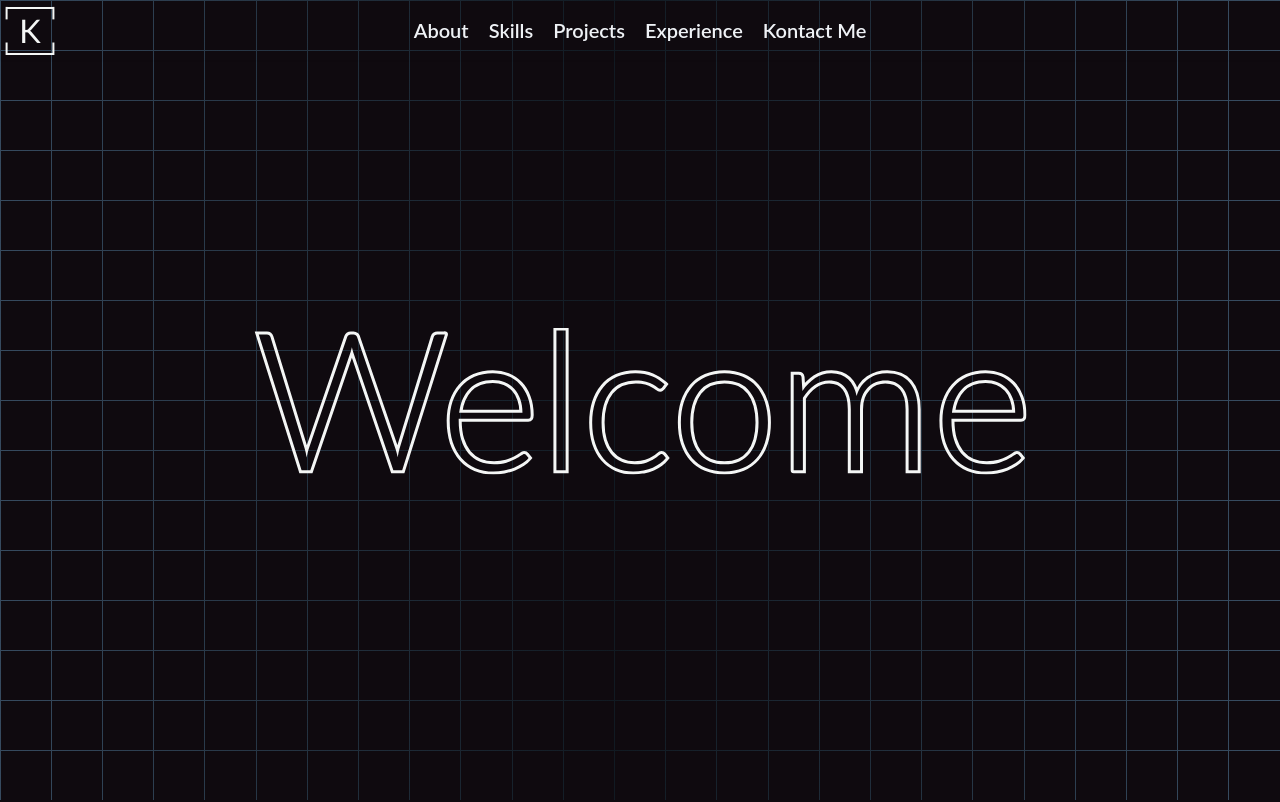
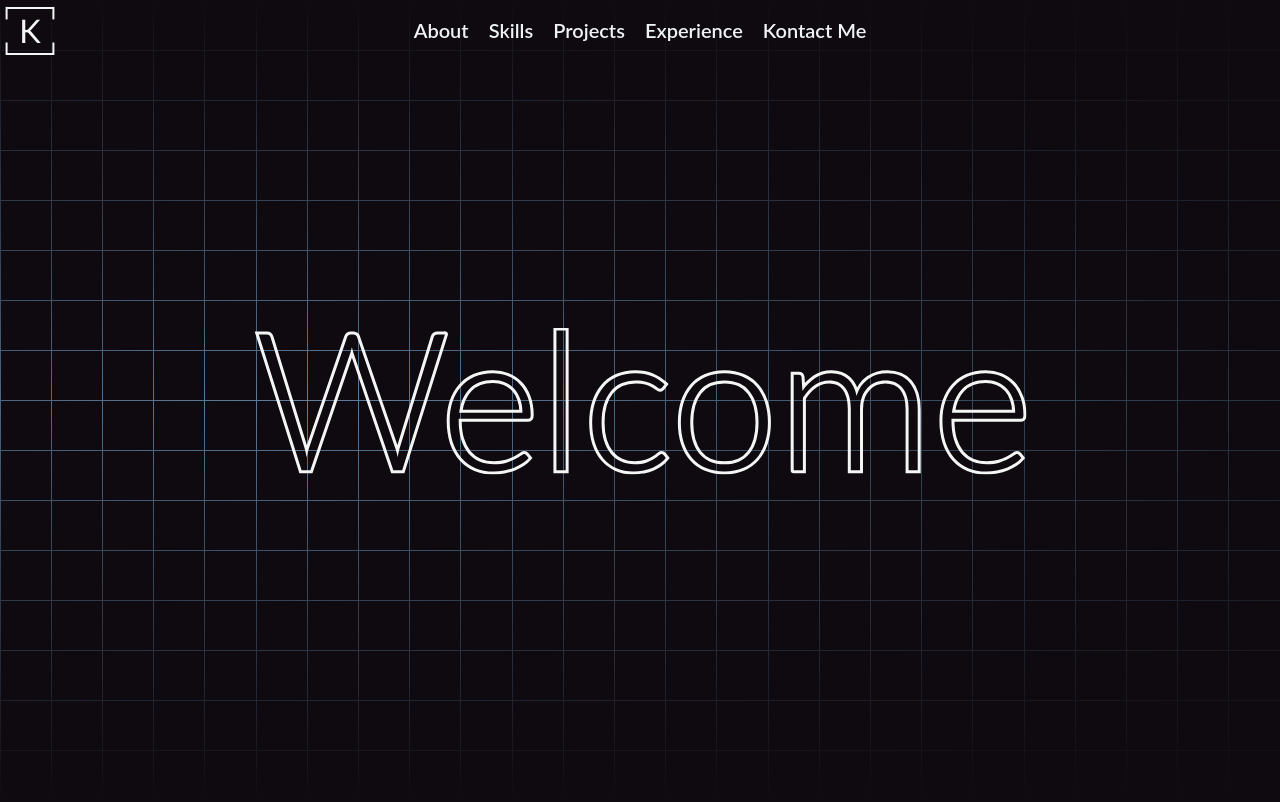
Before and after one commit to TheDeafOne/NPT, a Next.js app: page / in a window 1280 px wide. Shown: the top 802 px of the page. Built offline with nearby package versions, Linux system fonts and the light colour scheme; what next would draw is missing.

Commit message:
added fade to top and bottom of welcome section

```diff
--- a/src/components/WelcomeSection/GridBackground.tsx
+++ b/src/components/WelcomeSection/GridBackground.tsx
@@ -39,8 +39,8 @@ const GridBackground = () => {
     };
 
     return (
-        <div className="absolute w-screen h-screen">
-            <div className='h-screen grid' style={gridStyles} ref={backgroundRef}>
+        <div className="absolute h-screen  w-screen">
+            <div className='grid h-screen' style={gridStyles} ref={backgroundRef}>
                 {Array.from(Array(columns * rows)).map((e, id) => {
                     return (
                         <div onClick={onTileClick} key={id} id={String(id)} className="tile relative before:bg-background-950 before:content-[''] before:absolute before:inset-[0.5px]" />
--- a/src/components/WelcomeSection/WelcomeSection.tsx
+++ b/src/components/WelcomeSection/WelcomeSection.tsx
@@ -40,8 +40,8 @@ const WelcomeSection = () => {
     return (
         <Section id="welcome-section">
             <GridBackground />
-            <div id="background-mask" className="absolute h-screen w-screen pointer-events-none" />
-            <div className="h-screen flex items-center justify-center flex-col bg-200 animate-gradient-movement bg-gradient-to-r from-secondary-900 via-accent-500 to-secondary-900" ref={sectionRef}>
+            <div id="background-mask" className="absolute h-screen w-screen pointer-events-none bg-gradient-to-b from-background-950 via-transparent to-background-950" />
+            <div className="h-screen flex items-center justify-center animate-gradient-movement flex-col bg-200 bg-gradient-to-r from-secondary-900 via-accent-500 to-secondary-900" ref={sectionRef}>
                 <div className='font-lato text-text flex justify-center w-full h-full items-center'>
                     <svg className="transform scale-150 pointer-events-none" width="515" height="99" viewBox="0 0 515 99" fill="none" xmlns="http://www.w3.org/2000/svg">
                         <mask id="path-1-outside-1_5_9" maskUnits="userSpaceOnUse" x="0.00800323" y="0.879997" width="515" height="98" fill="black">
--- a/tailwind.config.js
+++ b/tailwind.config.js
@@ -20,7 +20,7 @@ module.exports = {
         },
       },
       animation: {
-        'gradient-movement': 'gradient-animation 8s linear infinite',
+        'gradient-movement': 'gradient-animation 16s linear infinite',
       },
       backgroundSize: {
         '200': '200%'
```
